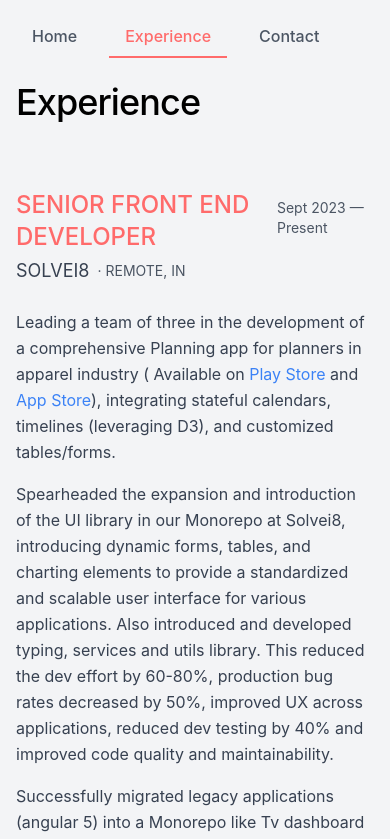
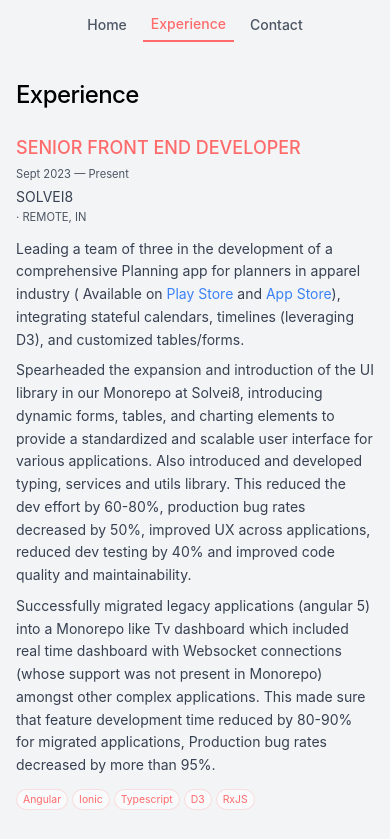
Before and after one commit to vansadiak/myFace, a React (Create React App) app: page /experience in a window 390 px wide. Shown: the top 839 px of the page. Built offline with nearby package versions, Linux system fonts and the light colour scheme.

Commit message:
Add: make projects mobile friendly

```diff
--- a/src/components/App/App.tsx
+++ b/src/components/App/App.tsx
@@ -101,7 +101,7 @@ const AppContent: React.FC = () => {
         }
       >
         <nav
-          className={`fixed top-0 left-0 right-0 p-4 z-50 transition-all duration-300  ${
+          className={`fixed top-0 left-0 right-0 p-2 md:p-4 z-50 transition-all duration-300 flex flex-wrap justify-center md:justify-start gap-2 md:gap-4 ${
             isDarkMode
               ? "bg-gray-900 shadow-gray-900/20"
               : "bg-gray-100 backdrop-blur-sm"
@@ -111,7 +111,7 @@ const AppContent: React.FC = () => {
             <button
               key={route.path}
               onClick={() => navigate(route.path)}
-              className={`mr-4 px-4 py-2 transition-all duration-300 font-medium text-base ${
+              className={`px-2 md:px-4 py-1.5 md:py-2 transition-all duration-300 font-medium text-sm md:text-base ${
                 location.pathname === route.path
                   ? isDarkMode
                     ? "text-[#4ECDC4] border-b-2 border-[#4ECDC4]"
--- a/src/components/ContactMe/Contact.tsx
+++ b/src/components/ContactMe/Contact.tsx
@@ -134,11 +134,11 @@ const Contact: React.FC = () => {
       </div>
 
       {/* Content container with relative positioning */}
-      <div className="relative z-10 w-full m-16">
-        <div className="flex flex-col md:flex-row justify-between items-center mb-8">
+      <div className="relative z-10 w-full mx-4 md:m-16">
+        <div className="flex flex-col md:flex-row justify-between items-center mb-4 md:mb-8">
           <div className="md:w-1/2 mb-6 md:mb-0 text-center md:text-left">
             <motion.h2
-              className="text-4xl md:text-5xl font-medium tracking-tight leading-tight mb-2"
+              className="text-3xl md:text-5xl font-medium tracking-tight leading-tight mb-2"
               initial={{ opacity: 0, y: -20 }}
               animate={{ opacity: 1, y: 0 }}
               transition={{ duration: 0.5, delay: 0.2 }}
@@ -146,7 +146,7 @@ const Contact: React.FC = () => {
               Got a project in mind?
             </motion.h2>
             <motion.p
-              className="text-xl font-normal tracking-wide"
+              className="text-lg md:text-xl font-normal tracking-wide"
               initial={{ opacity: 0, y: -20 }}
               animate={{ opacity: 1, y: 0 }}
               transition={{ duration: 0.5, delay: 0.4 }}
@@ -157,7 +157,7 @@ const Contact: React.FC = () => {
           <form
             ref={form}
             onSubmit={handleSubmit}
-            className="w-full md:w-1/2 space-y-6"
+            className="w-full md:w-1/2 space-y-4 md:space-y-6"
           >
             <input
               type="text"
@@ -165,7 +165,7 @@ const Contact: React.FC = () => {
               value={formData.fullName}
               onChange={handleChange}
               placeholder="Enter Your Full Name"
-              className={`w-full p-3 rounded-lg font-normal ${
+              className={`w-full p-2.5 md:p-3 rounded-lg font-normal ${
                 isDarkMode
                   ? "bg-gray-800 text-white focus:ring-[#4ECDC4]"
                   : "bg-white text-black border border-gray-200 focus:ring-[#FF6B6B]"
--- a/src/components/Projects/Projects.tsx
+++ b/src/components/Projects/Projects.tsx
@@ -50,7 +50,7 @@ const Achievement: React.FC<{
   isDarkMode: boolean;
 }> = ({ achievement, isDarkMode }) => (
   <p
-    className={`text-base leading-relaxed ${
+    className={`text-sm md:text-base leading-relaxed ${
       isDarkMode ? "text-gray-300" : "text-gray-700"
     }`}
   >
@@ -92,7 +92,7 @@ export const Projects: React.FC = () => {
       {/* Content container with relative positioning to appear above the background */}
       <div className="relative z-10 max-w-5xl mx-auto">
         <motion.h2
-          className={`text-4xl md:text-5xl font-medium tracking-tight leading-tight mb-16 ${
+          className={`text-2xl md:text-5xl font-medium tracking-tight leading-tight mb-6 md:mb-16 ${
             isDarkMode ? "text-white" : "text-black"
           }`}
           initial={{ opacity: 0, y: -20 }}
@@ -102,7 +102,7 @@ export const Projects: React.FC = () => {
           Experience
         </motion.h2>
 
-        <div className="space-y-24">
+        <div className="space-y-8 md:space-y-24">
           {projectData.map((project, index) => (
             <ProjectCard
               key={`${project.company}-${project.period.start}`}
@@ -134,34 +134,34 @@ const ProjectCard: React.FC<{
       animate={isInView ? { opacity: 1, y: 0 } : { opacity: 0, y: 50 }}
       transition={{ duration: 0.5, delay: 0.2 }}
     >
-      <div className="flex flex-col space-y-6">
-        <div className="flex flex-col space-y-1">
-          <div className="flex items-baseline justify-between">
+      <div className="flex flex-col space-y-3 md:space-y-6">
+        <div className="flex flex-col space-y-1 md:space-y-2">
+          <div className="flex flex-col md:flex-row md:items-baseline md:justify-between gap-1 md:gap-0">
             <h3
-              className={`text-2xl font-medium ${
+              className={`text-lg md:text-2xl font-medium ${
                 isDarkMode ? "text-[#4ECDC4]" : "text-[#FF6B6B]"
               }`}
             >
               {project.role}
             </h3>
             <span
-              className={`text-sm ${
+              className={`text-[0.7rem] md:text-sm ${
                 isDarkMode ? "text-gray-300" : "text-gray-600"
               }`}
             >
               {project.period.start} — {project.period.end}
             </span>
           </div>
-          <div className="flex items-center space-x-2">
+          <div className="flex flex-col md:flex-row md:items-center gap-0.5 md:gap-2">
             <span
-              className={`text-lg ${
+              className={`text-sm md:text-lg ${
                 isDarkMode ? "text-gray-300" : "text-gray-700"
               }`}
             >
               <TextContent content={project.company} />
             </span>
             <span
-              className={`text-sm ${
+              className={`text-[0.7rem] md:text-sm ${
                 isDarkMode ? "text-gray-400" : "text-gray-600"
               }`}
             >
@@ -170,7 +170,7 @@ const ProjectCard: React.FC<{
           </div>
         </div>
 
-        <div className="space-y-4">
+        <div className="space-y-2 md:space-y-4">
           {project.achievements.map((achievement, i) => (
             <Achievement
               key={i}
@@ -180,11 +180,11 @@ const ProjectCard: React.FC<{
           ))}
         </div>
 
-        <div className="flex flex-wrap gap-2 mt-4">
+        <div className="flex flex-wrap gap-1 md:gap-2 mt-1 md:mt-4">
           {project.technologies.map((tech, i) => (
             <span
               key={i}
-              className={`px-3 py-1 text-sm rounded-full transform transition-transform duration-200 hover:scale-110 ${
+              className={`px-1.5 md:px-3 py-0.5 md:py-1 text-[0.65rem] md:text-sm rounded-full transform transition-transform duration-200 hover:scale-110 ${
                 isDarkMode
                   ? "bg-gray-800 text-[#4ECDC4] border border-[#4ECDC4]/20"
                   : "bg-gray-50 text-[#FF6B6B] border border-[#FF6B6B]/20"
```
